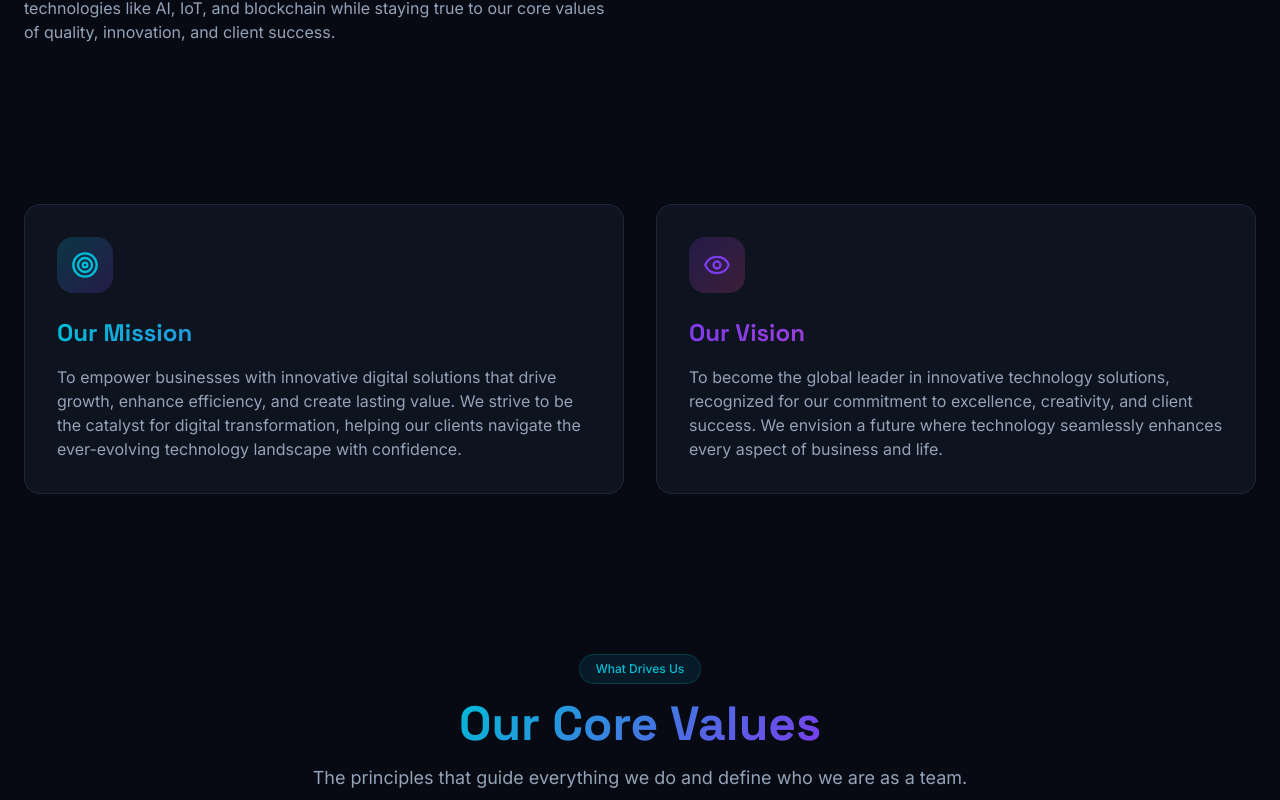
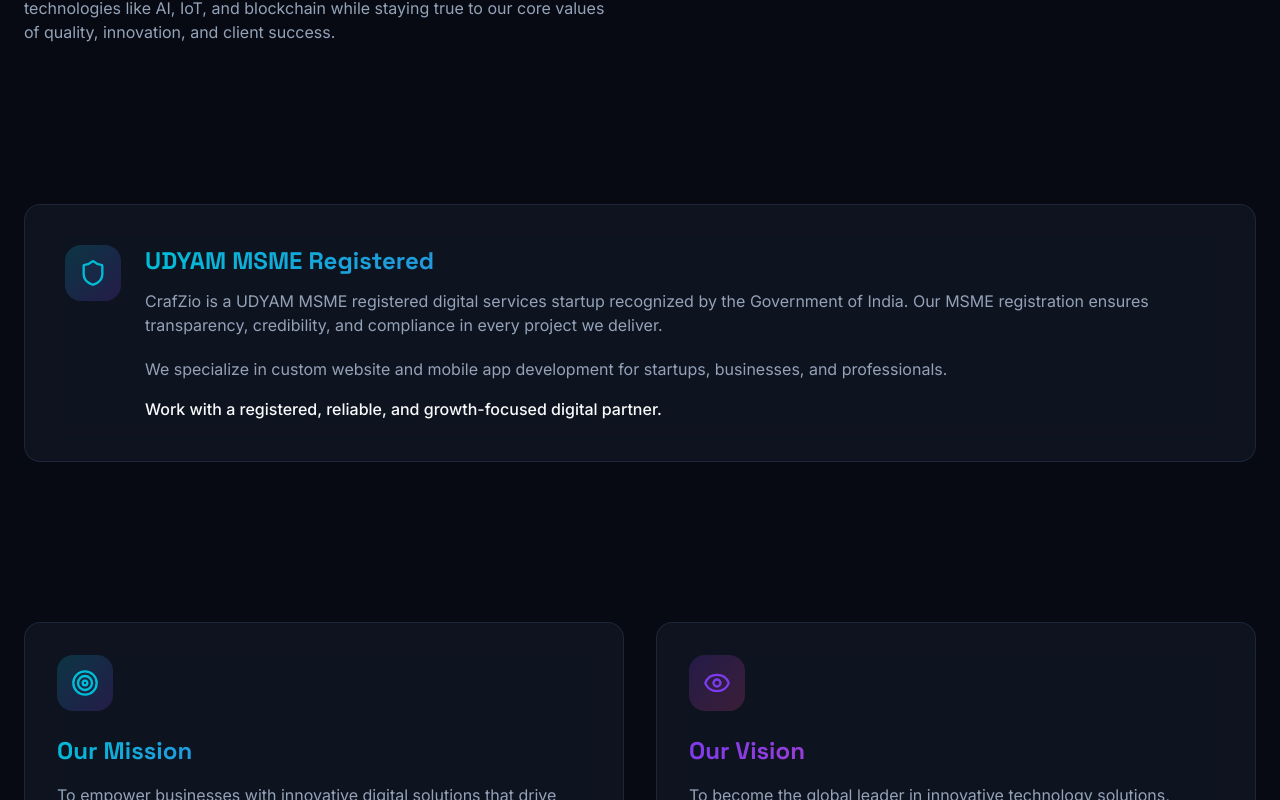
Before and after one commit to Darshan124-get/crafzioweb, a React (Vite) app: page /about in a window 1280 px wide. Shown: the part 940-1740 px from the top of the page. Built offline with nearby package versions, Linux system fonts and the light colour scheme; the HTML template or start-up script is replaced by a standard one.

Commit message:
Enhance footer with MSME registration details and add MSME registration section to About page

```diff
--- a/src/components/Footer.tsx
+++ b/src/components/Footer.tsx
@@ -118,9 +118,14 @@
 
         {/* Bottom Bar */}
         <div className="mt-16 pt-8 border-t border-border flex flex-col md:flex-row items-center justify-between gap-4">
-          <p className="text-sm text-muted-foreground">
-            © {currentYear} CrafZio. All rights reserved.
-          </p>
+          <div className="flex flex-col gap-2">
+            <p className="text-sm text-muted-foreground">
+              © {currentYear} CrafZio. All rights reserved.
+            </p>
+            <p className="text-sm text-muted-foreground">
+              MSME Registered | UDYAM Registration No: UDYAM-KR-25-0097087
+            </p>
+          </div>
           <div className="flex items-center gap-6 text-sm text-muted-foreground">
             <Link to="#" className="hover:text-primary transition-colors">
               Privacy Policy
--- a/src/pages/About.tsx
+++ b/src/pages/About.tsx
@@ -1,4 +1,4 @@
-import { Target, Eye, Heart, Lightbulb, Users, Award } from "lucide-react";
+import { Target, Eye, Heart, Lightbulb, Users, Award, Shield } from "lucide-react";
 import AnimatedBackground from "@/components/AnimatedBackground";
 import SectionHeading from "@/components/SectionHeading";
 import GlassCard from "@/components/GlassCard";
@@ -108,6 +108,38 @@
         </div>
       </section>
 
+      {/* MSME Registration */}
+      <section className="relative py-12 md:py-20">
+        <div className="container mx-auto px-4 md:px-6">
+          <GlassCard className="p-6 md:p-8 lg:p-10" glowColor="primary" hover3D={false}>
+            <div className="flex items-start gap-4 md:gap-6">
+              <div className="w-12 md:w-14 h-12 md:h-14 rounded-2xl bg-gradient-to-br from-primary/20 to-secondary/20 flex items-center justify-center flex-shrink-0">
+                <Shield className="w-6 md:w-7 h-6 md:h-7 text-primary" />
+              </div>
+              <div className="flex-1 space-y-4 md:space-y-5">
+                <div>
+                  <h3 className="font-display text-xl md:text-2xl font-bold mb-2 md:mb-3 gradient-text">
+                    UDYAM MSME Registered
+                  </h3>
+                  <p className="text-sm md:text-base text-muted-foreground leading-relaxed">
+                    CrafZio is a UDYAM MSME registered digital services startup recognized by the Government of India.
+                    Our MSME registration ensures transparency, credibility, and compliance in every project we deliver.
+                  </p>
+                </div>
+                <div className="space-y-3 md:space-y-4 text-sm md:text-base text-muted-foreground">
+                  <p>
+                    We specialize in custom website and mobile app development for startups, businesses, and professionals.
+                  </p>
+                  <p className="font-medium text-foreground">
+                    Work with a registered, reliable, and growth-focused digital partner.
+                  </p>
+                </div>
+              </div>
+            </div>
+          </GlassCard>
+        </div>
+      </section>
+
       {/* Mission & Vision */}
       <section className="relative py-12 md:py-20">
         <div className="container mx-auto px-4 md:px-6">
```
